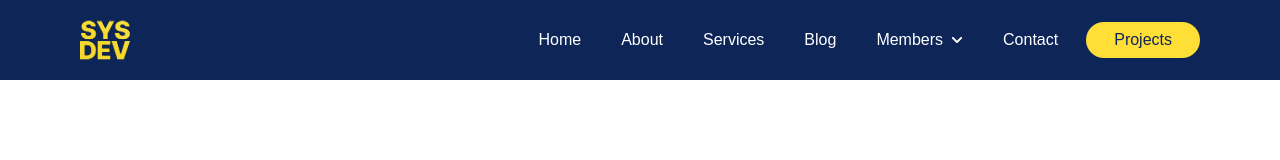
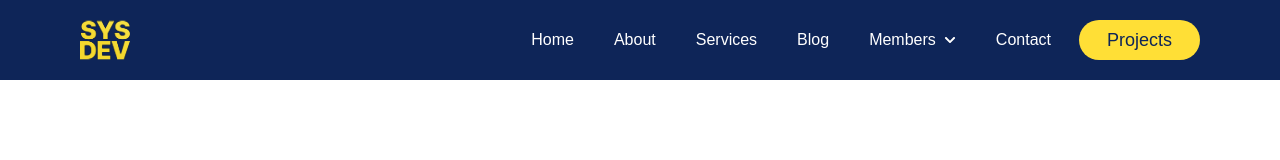
Before and after one commit to SAMAHAN-Systems-Development/sysdev-website-frontend, a Next.js app: page / in a window 1280 px wide. Shown: the top 160 px of the page. Built offline with nearby package versions, Linux system fonts and the light colour scheme.

Commit message:
fix: edits to button font-size

```diff
--- a/src/components/ui/Button.tsx
+++ b/src/components/ui/Button.tsx
@@ -12,8 +12,8 @@ const buttonVariants = cva(
         green: 'bg-green active:bg-green2 text-blue3',
       },
       size: {
-        tight: 'text-sm px-2 hover:py-0.5',
-        normal: 'text-base px-7 py-1.5 hover:py-2.5 ',
+        tight: 'text-base px-2 hover:py-0.5',
+        normal: 'text-lg px-7 py-1.5 hover:py-2.5 ',
       },
     },
     defaultVariants: {
```
